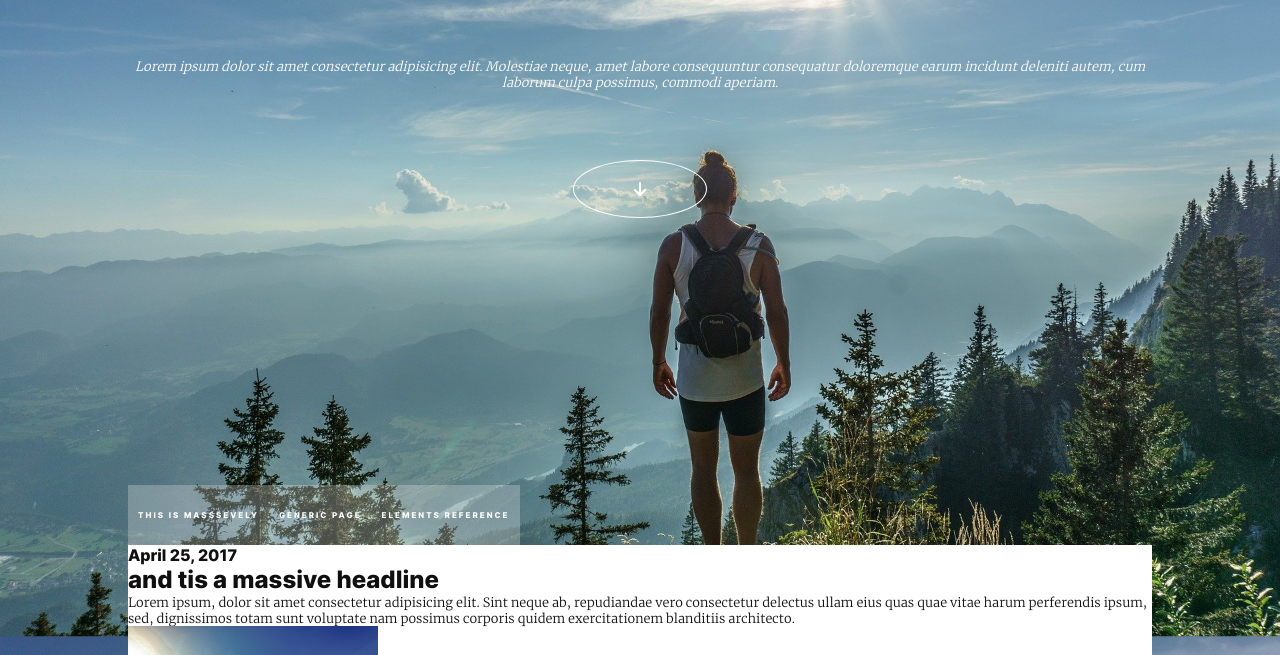
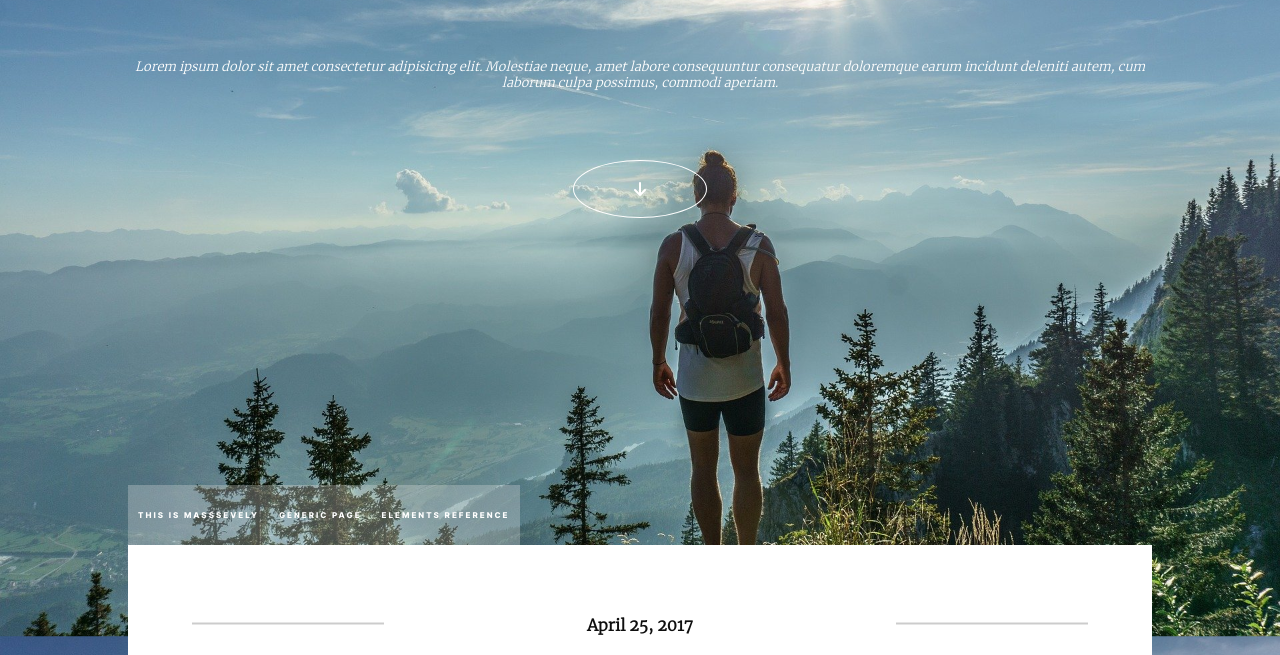
Before and after one commit to Snaw-j/MontagneV2, a plain HTML site: page index.html in a window 1280 px wide. Shown: the part 255-910 px from the top of the page. Drawn offline with Linux system fonts and the light colour scheme.

Commit message:
début du welcom, reste l'image avec les bouton

```diff
--- a/assets/styles/layout/_home.scss
+++ b/assets/styles/layout/_home.scss
@@ -1,3 +1,43 @@
 .home {
   background: white;
+  text-align: center;
+  justify-content: center;
+  padding: 5vh 10vw 0;
+  .welcom {
+    h4 {
+      font-family: font2;
+      margin: 30px 0;
+      &::before {
+        content: "";
+        position: absolute;
+        height: 1.5px;
+        width: 15%;
+        background: rgba(0, 0, 0, 0.2);
+        left: 15vw;
+        transform: translateY(7.5px);
+      }
+
+      &::after {
+        content: "";
+        position: absolute;
+        height: 1.5px;
+        width: 15%;
+        background: rgba(0, 0, 0, 0.2);
+        right: 15vw;
+        transform: translateY(7.5px);
+      }
+    }
+    H2 {
+      text-transform: uppercase;
+      letter-spacing: 4px;
+      margin-bottom: 30px;
+    }
+    p {
+      line-height: 2.5rem;
+      width: 75%;
+      margin: 0 auto;
+      font-style: italic;
+      font-size: 0.8rem;
+    }
+  }
 }
--- a/index.html
+++ b/index.html
@@ -54,12 +54,11 @@
       <div class="home">
         <div class="welcom">
           <h4>April 25, 2017</h4>
-          <h2>and tis a massive headline</h2>
+          <h2>and this a massive headline</h2>
           <p>
-            Lorem ipsum, dolor sit amet consectetur adipisicing elit. Sint neque
-            ab, repudiandae vero consectetur delectus ullam eius quas quae vitae
-            harum perferendis ipsum, sed, dignissimos totam sunt voluptate nam
-            possimus corporis quidem exercitationem blanditiis architecto.
+            Lorem ipsum dolor sit amet consectetur adipisicing elit. Harum
+            dolores quaerat sequi porro, magnam rerum adipisci? Debitis dolor ea
+            fuga repellat eos, laboriosam quam dolorum.
           </p>
           <img src="/assets/images/pic01.jpg" alt="traill pepole jump" />
           <button>full story</button>
```
Also changed, not shown: assets/styles/pages/index.css, 1 other file.
